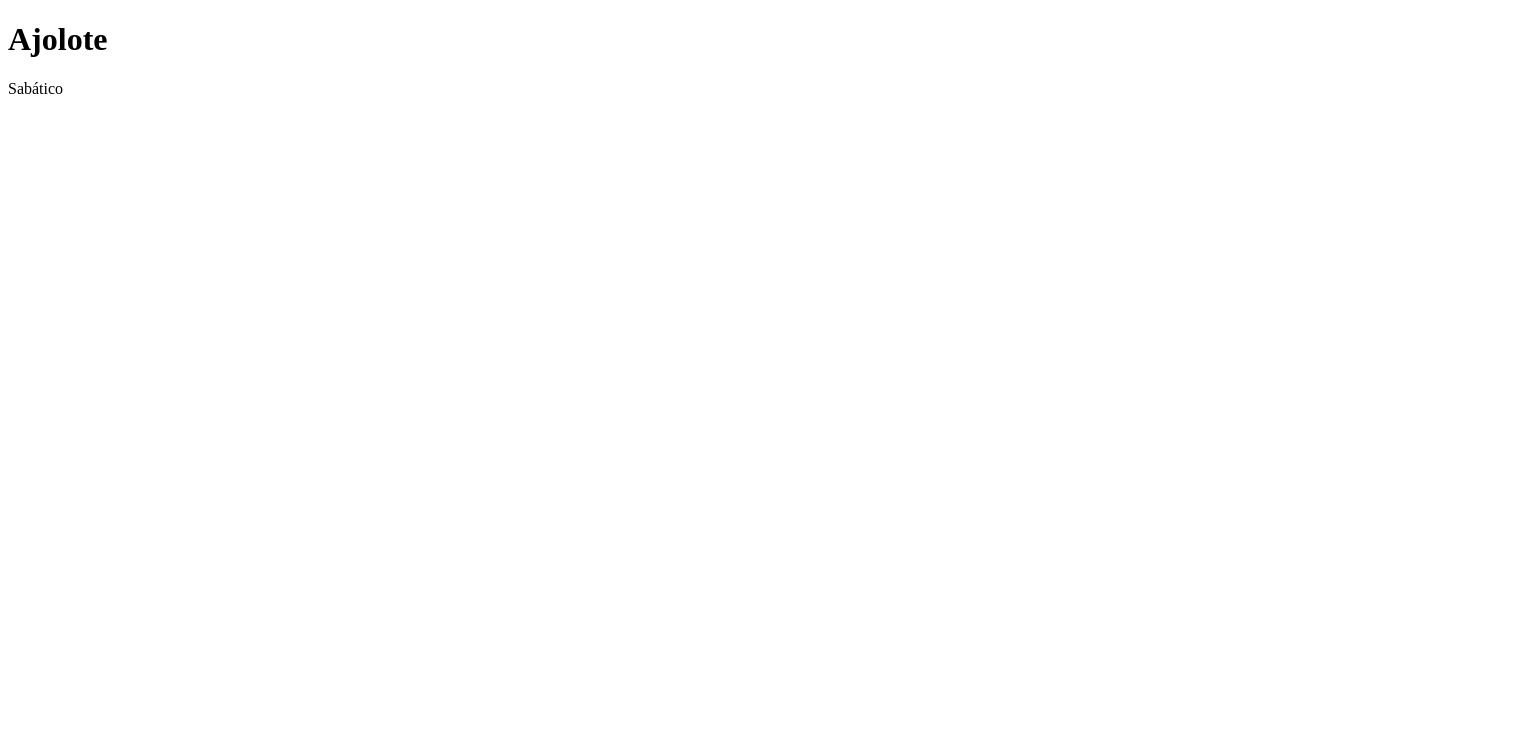
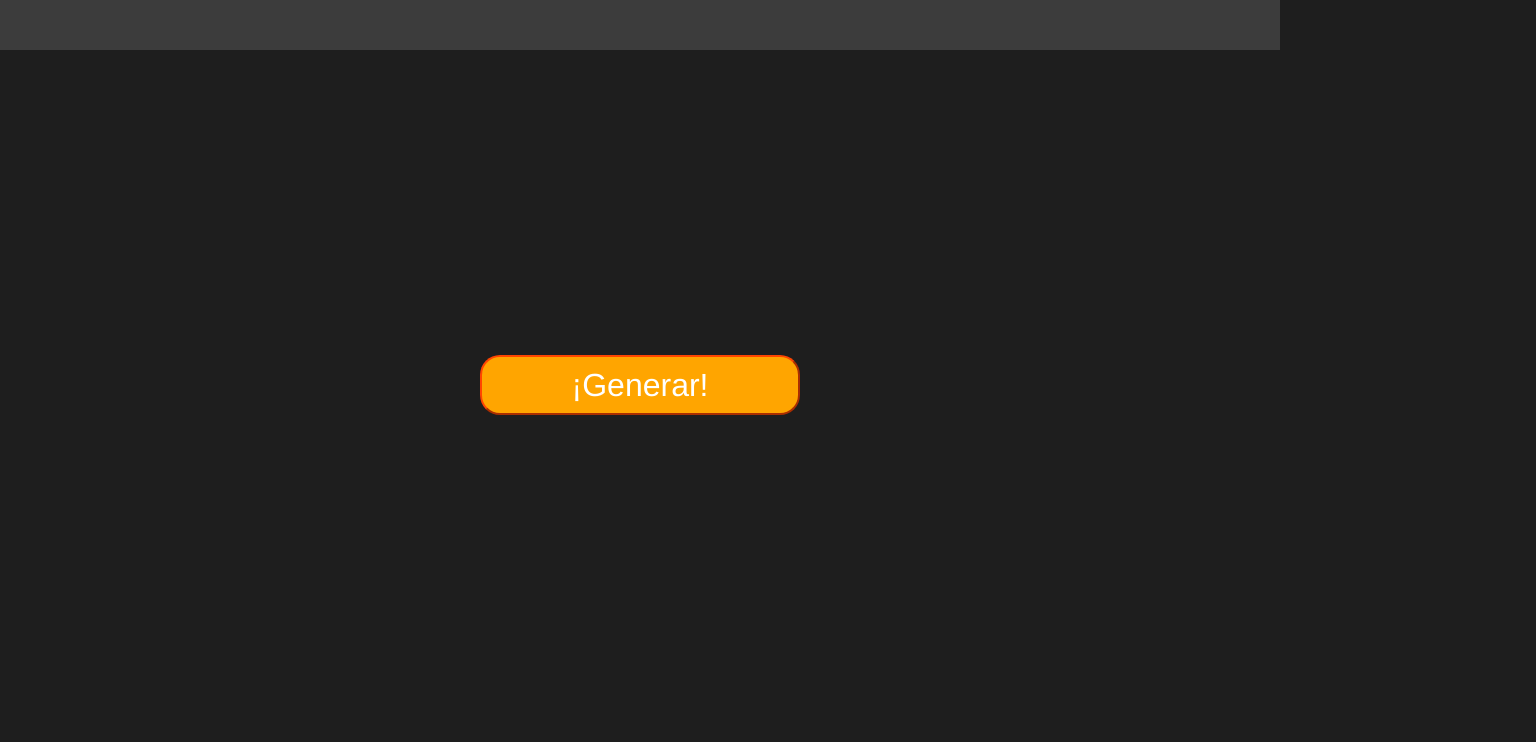
Before and after one commit to a7oMsS/a7omss.github.io, a plain HTML site: page index.html in a window 1280 px wide. Shown: the whole page, 1536 px wide, since content can reach past the window. Drawn offline with Linux system fonts and the light colour scheme.

Commit message:
Update index.html

```diff
--- a/index.html
+++ b/index.html
@@ -1,10 +1,60 @@
 <!DOCTYPE html>
-<html lang="es">
+<html lang="es" style=" margin: 0; padding: 0; border: none;">
 <head>
-    <title>Index</title>
+    <title>Viendo</title>
 </head>
-<body>
-    <h1>Ajolote</h1>
-    <p>Sabático</p>
+<body style="background-color: rgb(30, 30,30); margin: 0; padding: 0; position: relative; border: none;"
+>
+    <header style="background-color: rgb(60,60,60); height: 50px; color: white; border-color: rgb(30, 30,30); margin: 0; padding: 0; border: none; width: 100%;
+    text-align: center; font-family: 'Franklin Gothic Medium', 'Arial Narrow', Arial, sans-serif; font-size: 180%; line-height: 50px;" id="puntuacion"></header>
+
+    <main id="campo" style=" margin: 0; padding: 0; border: none;" width="1536" height="686">
+        <button id="generador" style="height: 60px; width: 25%; background-color: orange; border-color: orangered; border-radius: 20px;
+        margin-top: 305px; margin-left: 37.5%; position: absolute;
+        font-family: 'Franklin Gothic Medium', 'Arial Narrow', Arial, sans-serif; font-size: 200%; color: white;" onclick="generar(),puntuacion()">¡Generar!</button>
+        <canvas id="myCanvas" width="1536" height="685" style="background-color: rgb(30, 30,30); margin: 0; padding: 0; border: none;"></canvas>
+    </main>
+
+    <script type="text/javascript">
+    var puntos=0;
+function puntuacion(){
+    puntos++;
+    var puntuacion = document.getElementById("puntuacion");
+    puntuacion.innerHTML= "Puntuación: "+puntos;
+}
+
+       function generar(){
+    var c = document.getElementById("myCanvas");
+    var ctx = c.getContext("2d");
+    var tamano = tamanoR();
+
+    // Asegurarse de que el cuadrado se dibuje dentro de los límites del lienzo
+    var maxX = c.width - tamano;
+    var maxY = c.height - tamano;
+    var min = 0;
+    var xp = Math.floor(Math.random() * (maxX + 1));
+    var yp = Math.floor(Math.random() * (maxY + 1));
+
+    // Set a random fill color and draw the square
+    ctx.fillStyle = "rgba(" + colorR() + "," + colorR() + "," + colorR() + "," + alphaR() + ")";
+    ctx.fillRect(xp, yp, tamano, tamano);
+}
+
+function colorR(){
+    // Generate a random integer between 0 and 255 for RGB color
+    return Math.floor(Math.random() * 256);
+}
+
+function alphaR(){
+    // Generate a random integer between 0 and 255 for RGB color
+    return Math.random() * 1;
+}
+
+function tamanoR(){
+    // Generate a random size between 10 and 70
+    return Math.floor(Math.random() * (70 - 10 + 1)) + 10;
+}
+
+    </script>
 </body>
 </html>
```
